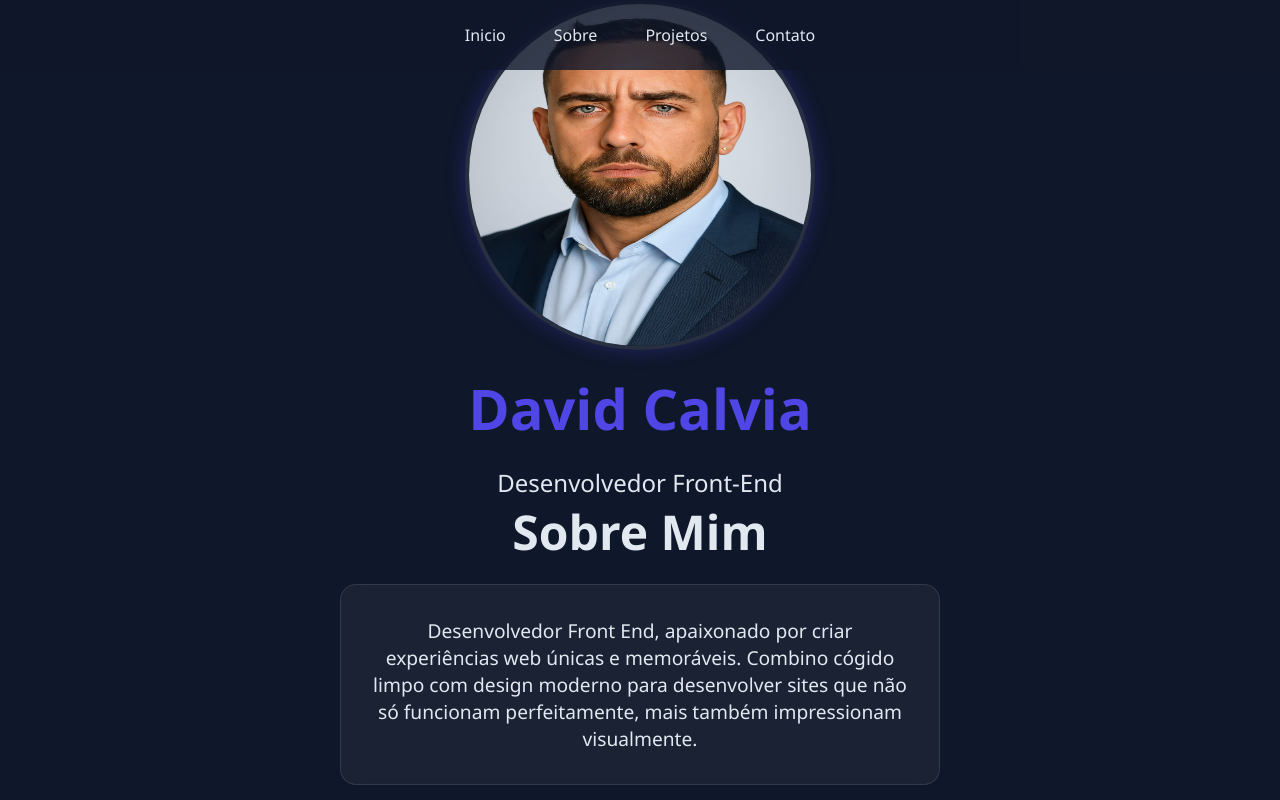
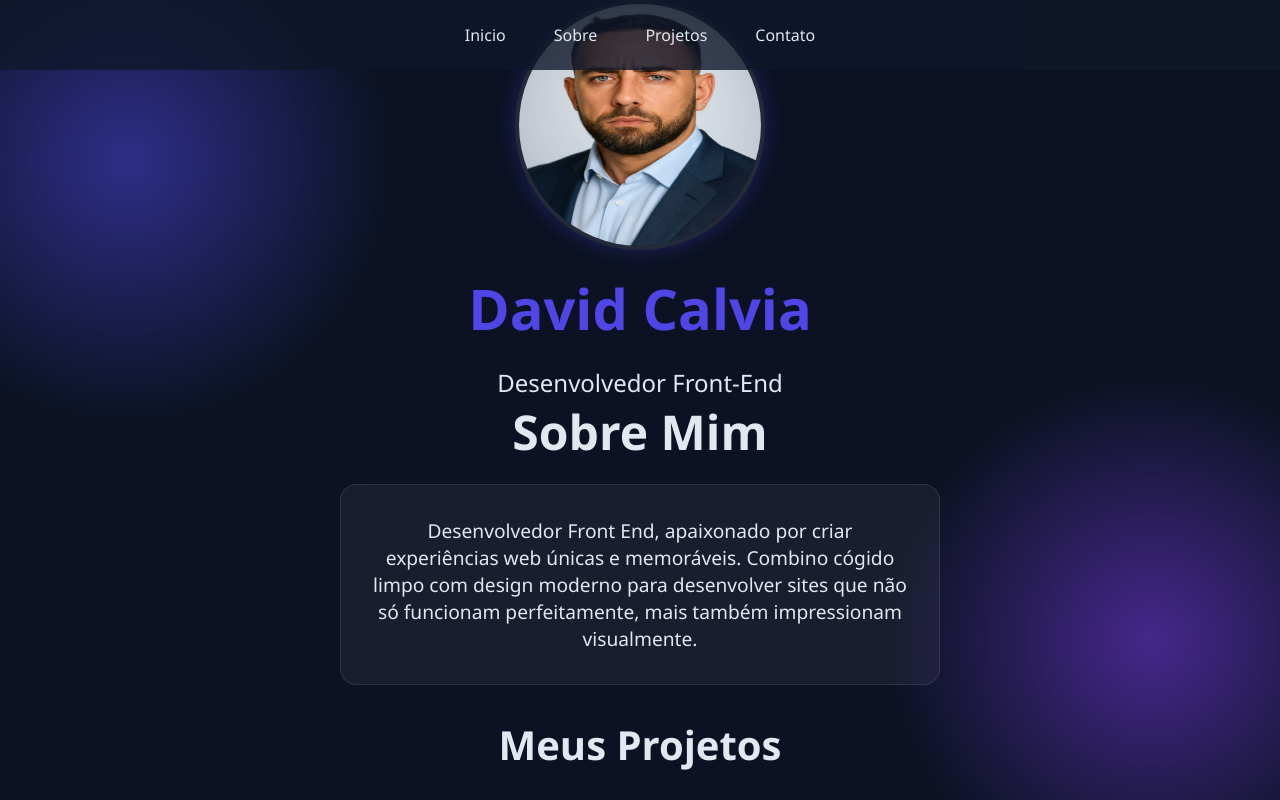
Before and after one commit to DavidCalvia/PORTFOLIO, a plain HTML site: page index.html in a window 1280 px wide. Shown: the top 800 px of the page. Drawn offline with Linux system fonts and the light colour scheme.

Commit message:
Animação da Foto, e Efeito no brackground

```diff
--- a/index.html
+++ b/index.html
@@ -9,6 +9,10 @@
 </head>
 
 <body>
+
+<div class="particulas"></div>
+
+<!--Fim da Particula de Fundo - BackGround -->
 
     <nav class="navegacao">
         <ul class="menu">
--- a/style.css
+++ b/style.css
@@ -69,6 +69,7 @@ body {
 }
 
 .cabeçalho {
+
     min-width: 100vh;
     display: flex;
     justify-content: center;
@@ -79,11 +80,13 @@ body {
 
 .foto-perfil {
 
-    width: 350px;
-    height: 350px;
+    width: 250px;
+    height: 250px;
     box-shadow: 0 0 20px rgba(79, 70, 229, 0.3);
     border-radius: 50%;
     border: 4px solid var(--vidro);
+    animation: flutuar 5s ease-in-out infinite;
+
 
 }
 
@@ -218,6 +221,7 @@ h1 {
 
 .contatos-titulo {}
 
+
 .formulario-contato {
 max-width: 600px;
 margin: auto;
@@ -268,3 +272,27 @@ box-shadow: 0 0 10px rgba(79, 70, 229, 0.3);
     transform: translateY(-4px);
     box-shadow: 0 5px 15px rgba(79, 70, 229, 0.4);
 }
+
+.particulas {
+
+    position: fixed;
+    top: 0;
+    left: 0;
+    width: 100%;
+    height: 100%;
+    z-index: -1;
+    opacity: 0.5;
+    background:
+    radial-gradient(circle at 10% 20%, var(--primaria) 0%, transparent 20%),
+    radial-gradient(circle at 90% 80%, var(--secundaria) 0%, transparent 20%),
+    var(--maisEscuro);
+}
+
+@keyframes flutuar {
+    0%, 100% {
+        transform: translateY(0);
+    }
+    50% {
+        transform: translateY(-20px);
+    }
+}
```
